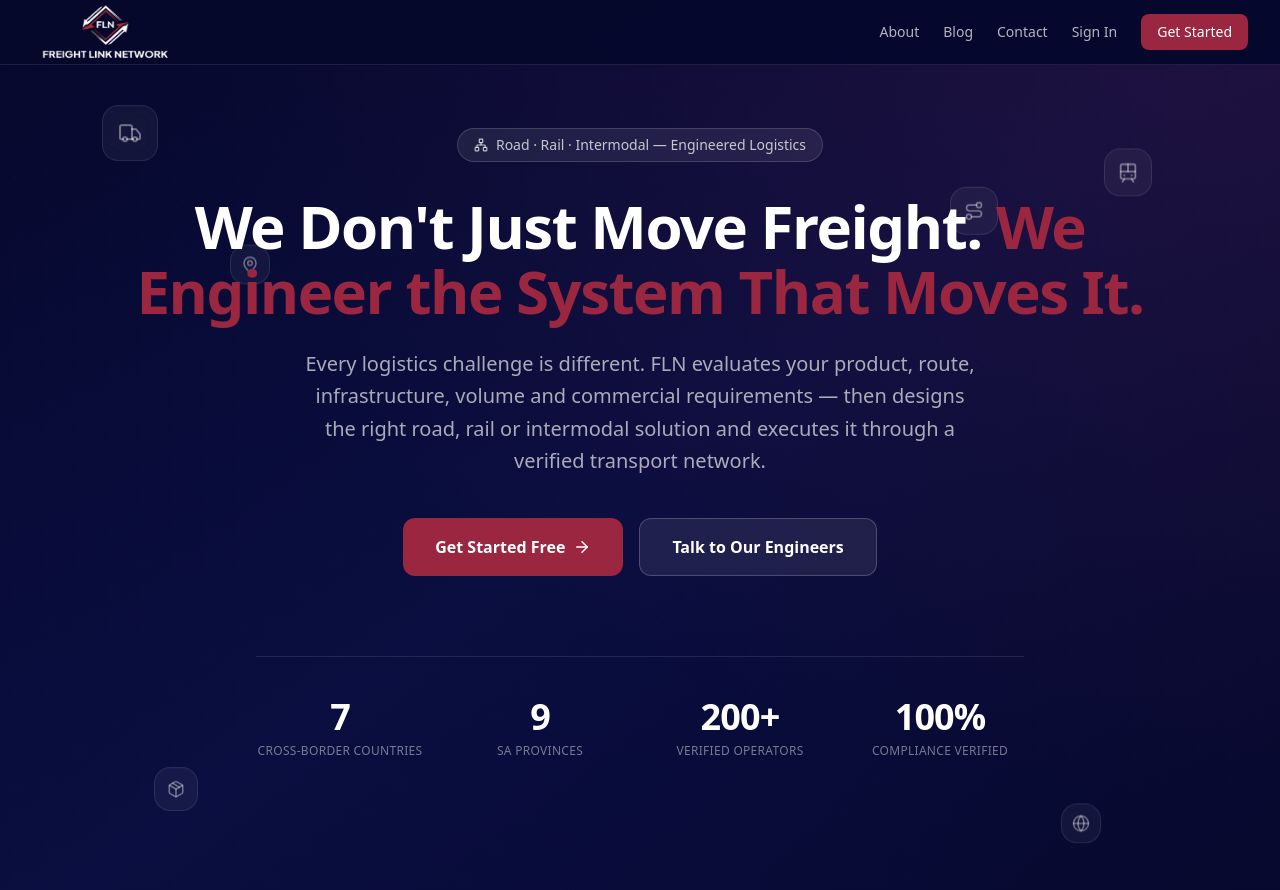
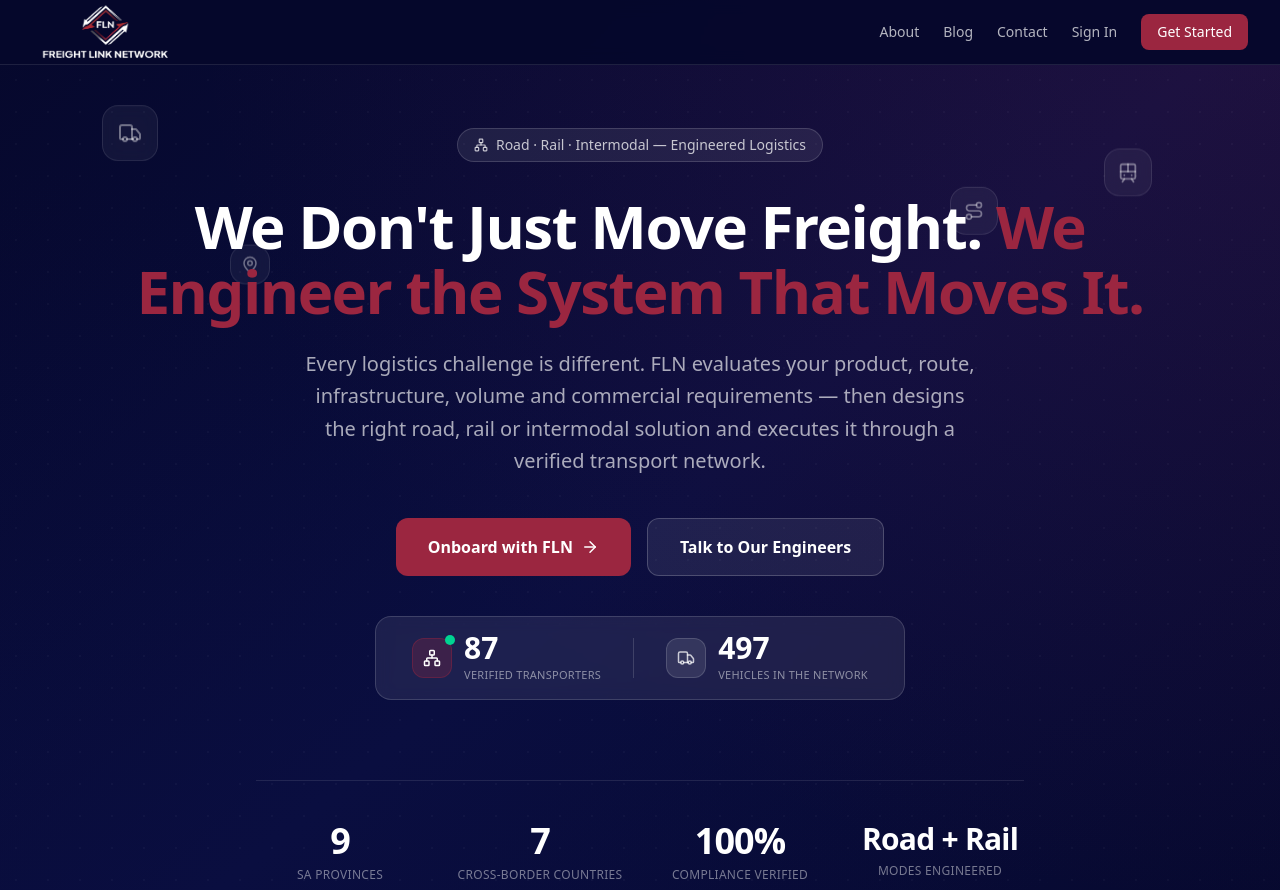
Before and after one commit to TBOTHA0326/freight-link-network, a Next.js app: page / in a window 1280 px wide. Shown: the top 890 px of the page. Built offline with nearby package versions, Linux system fonts and the light colour scheme; no server answers.

Commit message:
"Onboard with FLN" & 87 Transporters with 497 vehicles

```diff
--- a/app/page.tsx
+++ b/app/page.tsx
@@ -91,11 +91,15 @@ export default function LandingPage() {
     "Steel & Metals",
   ];
 
-  const stats = [
+  const stats: { value: string; label: string; valueClass?: string }[] = [
+    { value: "9", label: "SA Provinces" },
     { value: "7", label: "Cross-Border Countries" },
-    { value: "9", label: "SA Provinces" },
-    { value: "200+", label: "Verified Operators" },
     { value: "100%", label: "Compliance Verified" },
+    {
+      value: "Road + Rail",
+      label: "Modes Engineered",
+      valueClass: "text-2xl md:text-3xl",
+    },
   ];
 
   const modes = [
@@ -344,7 +348,7 @@ export default function LandingPage() {
               href="/register"
               className="inline-flex items-center justify-center gap-2 bg-[#9B2640] hover:bg-[#7d1e33] text-white font-semibold px-8 py-4 rounded-xl transition-colors text-base"
             >
-              Get Started Free
+              Onboard with FLN
               <ArrowRight size={18} />
             </Link>
             <Link
@@ -353,6 +357,50 @@ export default function LandingPage() {
             >
               Talk to Our Engineers
             </Link>
+          </motion.div>
+
+          {/* Live network callout */}
+          <motion.div
+            initial={{ opacity: 0, y: 24 }}
+            animate={{ opacity: 1, y: 0 }}
+            transition={{ duration: 0.6, delay: 0.4 }}
+            className="mt-10 flex justify-center"
+          >
+            <div className="inline-flex items-center gap-5 sm:gap-8 bg-white/8 border border-white/15 rounded-2xl px-6 sm:px-9 py-4 backdrop-blur-sm">
+              <div className="flex items-center gap-3">
+                <div className="relative w-10 h-10 rounded-xl bg-[#9B2640]/25 border border-[#9B2640]/40 flex items-center justify-center flex-shrink-0">
+                  <Network size={18} className="text-white" />
+                  <span className="absolute -top-1 -right-1 flex h-2.5 w-2.5">
+                    <span className="animate-ping absolute inline-flex h-full w-full rounded-full bg-emerald-400 opacity-75" />
+                    <span className="relative inline-flex rounded-full h-2.5 w-2.5 bg-emerald-400" />
+                  </span>
+                </div>
+                <div className="text-left">
+                  <p className="text-2xl md:text-3xl font-extrabold text-white leading-none">
+                    87
+                  </p>
+                  <p className="text-[11px] text-white/50 mt-1 uppercase tracking-wide">
+                    Verified Transporters
+                  </p>
+                </div>
+              </div>
+
+              <div className="w-px h-10 bg-white/15" />
+
+              <div className="flex items-center gap-3">
+                <div className="w-10 h-10 rounded-xl bg-white/10 border border-white/15 flex items-center justify-center flex-shrink-0">
+                  <Truck size={18} className="text-white/75" />
+                </div>
+                <div className="text-left">
+                  <p className="text-2xl md:text-3xl font-extrabold text-white leading-none">
+                    497
+                  </p>
+                  <p className="text-[11px] text-white/50 mt-1 uppercase tracking-wide">
+                    Vehicles in the Network
+                  </p>
+                </div>
+              </div>
+            </div>
           </motion.div>
 
           {/* Stats bar */}
@@ -364,7 +412,9 @@ export default function LandingPage() {
           >
             {stats.map((stat) => (
               <div key={stat.label} className="text-center">
-                <p className="text-3xl md:text-4xl font-extrabold text-white tracking-tight">
+                <p
+                  className={`${stat.valueClass ?? "text-3xl md:text-4xl"} font-extrabold text-white tracking-tight whitespace-nowrap`}
+                >
                   {stat.value}
                 </p>
                 <p className="text-xs text-white/45 mt-1.5 font-medium uppercase tracking-wide">
```
